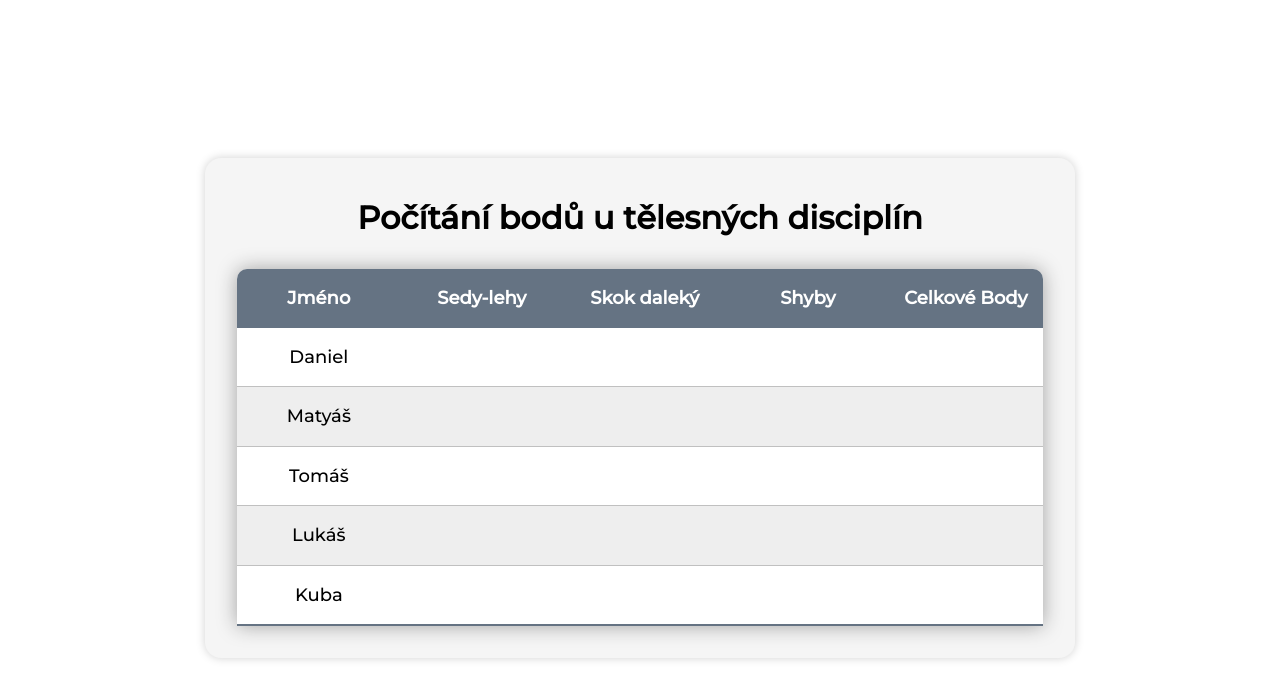
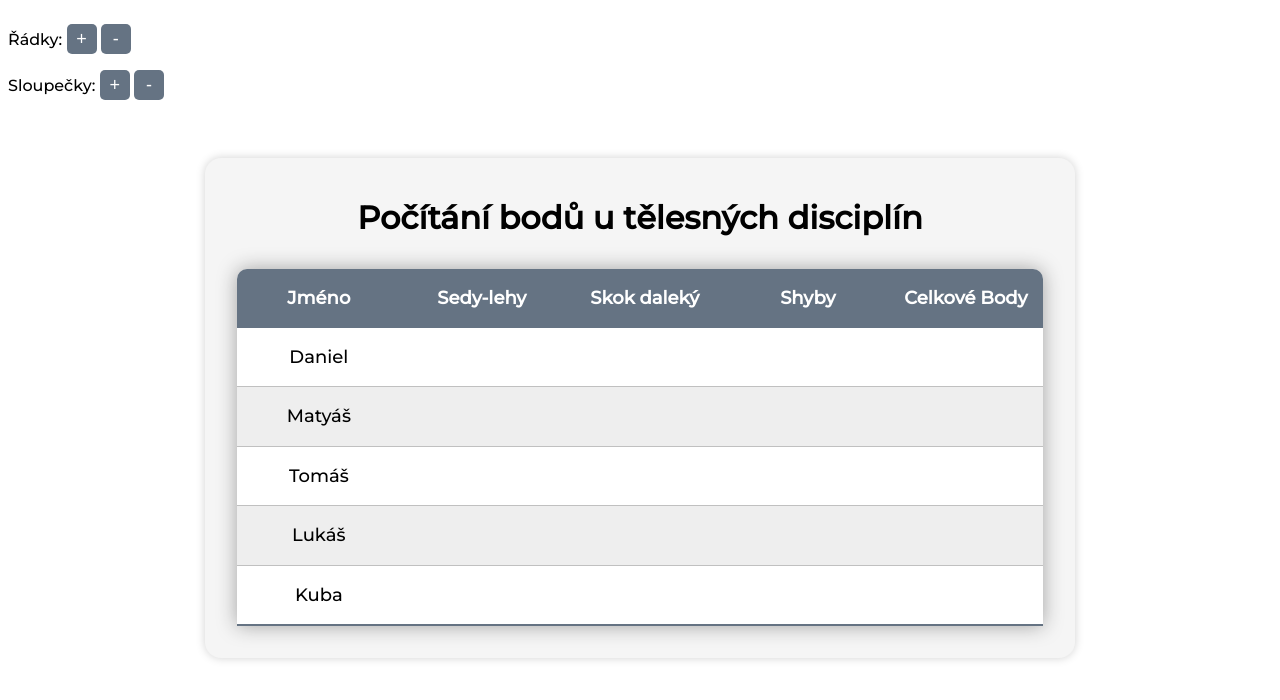
Before and after one commit to M-Brachtl/EX-seL-Deluxe, a plain HTML site: page index.html in a window 1280 px wide. Drawn offline with Linux system fonts and the light colour scheme.

Commit message:
add/remove rows/columns

```diff
--- a/index.html
+++ b/index.html
@@ -15,7 +15,14 @@
             font-family: 'Montserrat';
         }
     </style>
-
+    <div class="buttons">
+        <p>Řádky:
+        <button onclick="addRow()">+</button>
+        <button onclick="removeRow()">-</button></p>
+        <p>Sloupečky:
+        <button onclick="addColumns()">+</button>
+        <button onclick="removeColumns()">-</button></p>
+    </div>
     <div class="container">
         <div class="exselTabulka">
             <!-- SIMPLE NADPISEK -->
@@ -29,7 +36,7 @@
                         <th><input class="headInput" type="text" value="Sedy-lehy"></th>
                         <th><input class="headInput" type="text" value="Skok daleký"></th>
                         <th><input class="headInput" type="text" value="Shyby"></th>
-                        <th>Celkové Body</th>
+                        <th id="total-header">Celkové Body</th>
                     </tr>
                 </thead>
                 <tbody>
--- a/script.js
+++ b/script.js
@@ -1,4 +1,4 @@
-const people = document.querySelectorAll('tbody tr');
+let people = document.querySelectorAll('tbody tr');
 
 function evaluatePoints(points) {
     people.forEach(person => {
@@ -12,3 +12,53 @@ function evaluatePoints(points) {
 document.querySelectorAll('.points-input').forEach(input => {
     input.addEventListener('input', evaluatePoints);
 });
+
+function addRow() {
+    const table = document.querySelector('tbody');
+    const newRow = document.createElement('tr');
+    table.appendChild(newRow);
+    newRow.innerHTML = '<td><input type="text" value="Člověk"></td>';
+    const cols = document.querySelector('thead').querySelector('tr').children.length - 2;
+    for (let i = 0; i < cols; i++) {
+        newRow.innerHTML += '<td><input type="text" class="points-input" placeholder="0"></td>'; // add placeholder
+    };
+    newRow.innerHTML += '<td class="result">0</td>';
+    people = document.querySelectorAll('tbody tr');
+    newRow.querySelectorAll('.points-input').forEach(row => row.addEventListener('input', evaluatePoints));
+    console.log(newRow.querySelectorAll('.points-input'));
+}
+
+function removeRow() {
+    const table = document.querySelector('tbody');
+    const rowCount = table.querySelectorAll('tr').length;
+    while (table.querySelectorAll('tr').length === rowCount) table.removeChild(table.lastChild);
+    people = document.querySelectorAll('tbody tr');
+};
+
+function addColumns() {
+    const rows = document.querySelectorAll('tbody tr');
+    const heading = document.querySelector('thead tr');
+    rows.forEach(row => {
+        const newCol = document.createElement('td');
+        const lastKid = row.querySelector('td.result');
+        row.removeChild(lastKid);
+        row.appendChild(newCol);
+        row.appendChild(lastKid);
+        newCol.innerHTML = '<input type="text" class="points-input" placeholder="0">';
+        newCol.querySelector('.points-input').addEventListener('input', evaluatePoints);
+    });
+    const lastKid = heading.querySelector('#total-header');
+    heading.removeChild(lastKid);
+    heading.innerHTML += '<th><input class="headInput" type="text" value="Disciplína"></th>';
+    heading.appendChild(lastKid);
+}
+
+function removeColumns() {
+    const rows = document.querySelectorAll('tbody tr');
+    const heading = document.querySelector('thead tr');
+    rows.forEach(row => {
+        row.removeChild(row.querySelectorAll('.points-input')[row.querySelectorAll('.points-input').length - 1].parentElement);
+    });
+    heading.removeChild(heading.querySelectorAll('.headInput')[heading.querySelectorAll('.headInput').length - 1].parentElement);
+    newCol.querySelector('.points-input').addEventListener('input', evaluatePoints);
+}
--- a/styles.css
+++ b/styles.css
@@ -88,3 +88,23 @@ table tbody tr:last-of-type {
 .result{
     text-align: center;
 }
+
+/* tačítka */
+.buttons{
+    position: absolute;
+}
+.buttons button{
+    background-color: #657383;
+    color: white;
+    border: none;
+    border-radius: 5px;
+    width: 30px;
+    height: 30px;
+    cursor: pointer;
+    transition: 250ms ease;
+    font-size: large;
+}
+
+.buttons button:hover{
+    background-color: #36454F;
+}
```
